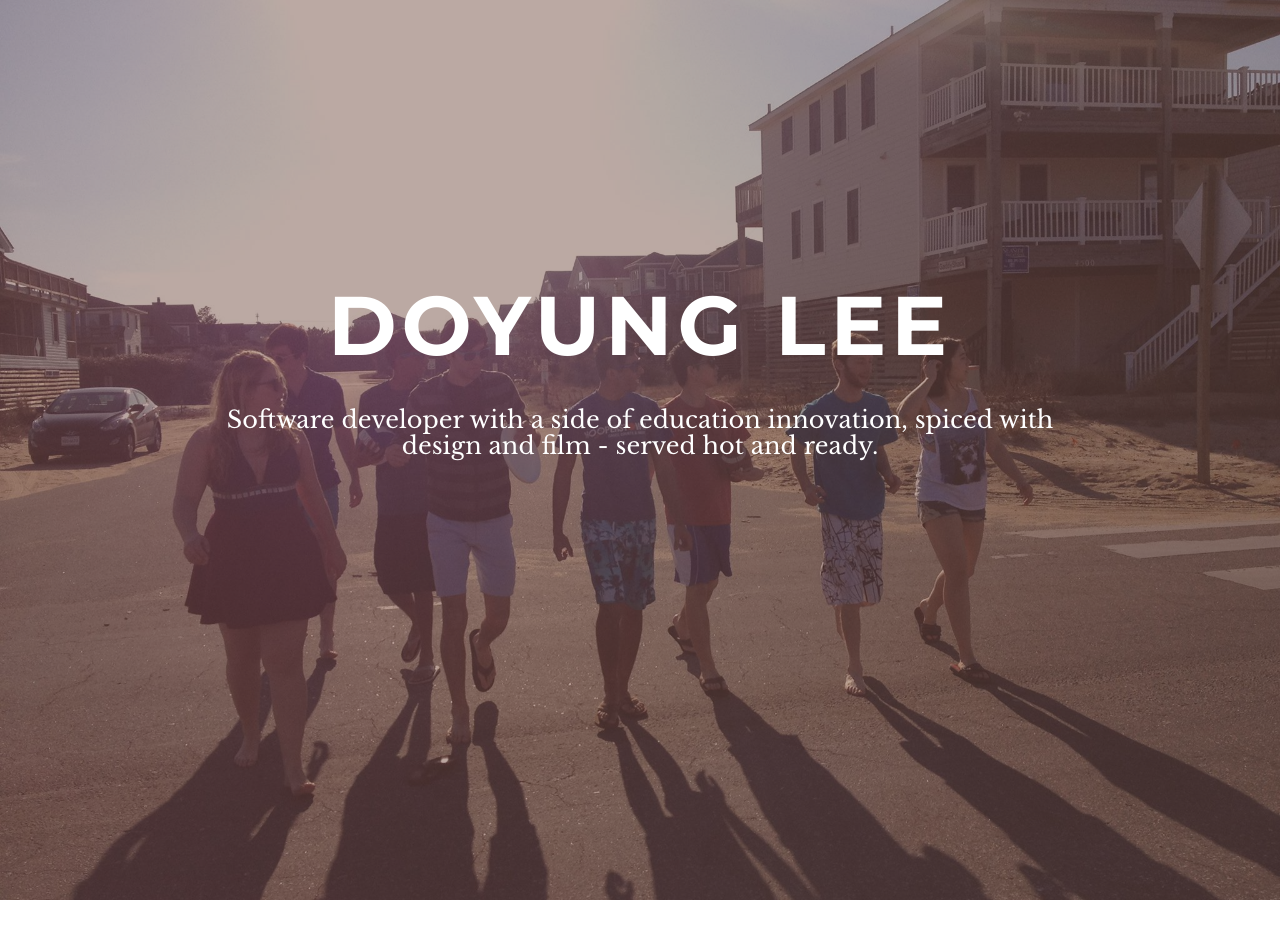
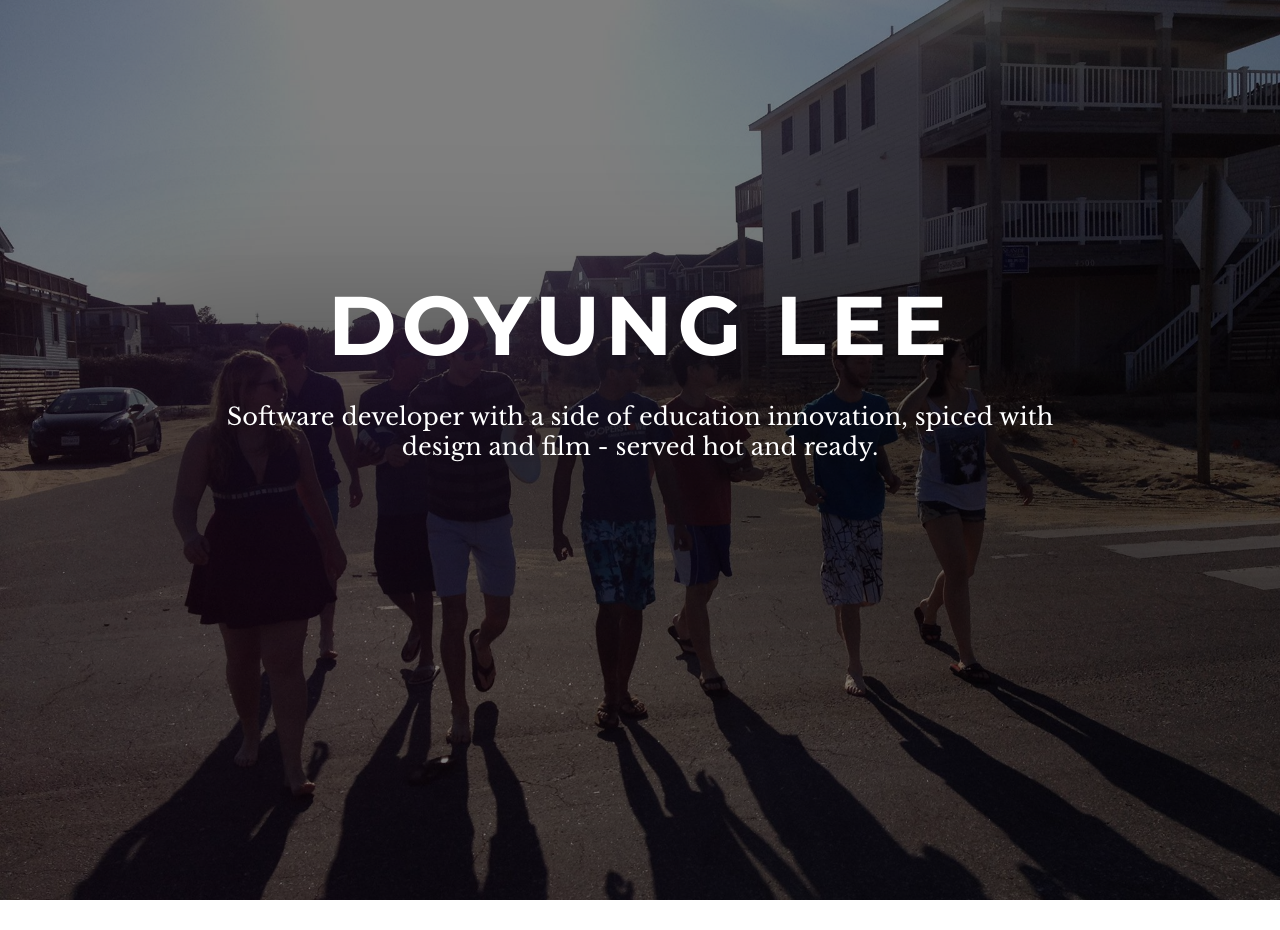
Before and after one commit to doyunglee/doyunglee.github.io, a Jekyll site: the page index.html, which Jekyll copies as it is, in a window 1280 px wide. Built offline with Jekyll 4.4.1, drawn with Linux system fonts in a browser that asks for light colours; nearby versions of some CDN libraries; after the commit the page ends 900 px from its top, so only the background shows below that.

Commit message:
a little bit of hussle

```diff
--- a/css/main.css
+++ b/css/main.css
@@ -17,6 +17,7 @@ body {
    padding: 0;
    color: #ffffff;
    text-align: center;
+   margin-bottom: 0px;
 }
 
 .hithere h1{
@@ -29,13 +30,16 @@ body {
 .serif-talk h3{
    font-family: "Libre Baskerville";
    letter-spacing: 0px;
-   padding: 5px 2px;
+   padding: 0px 2px;
    font-size: 200%;
+   line-height: 125%;
+   background-color: rgba(0, 0, 0, 0.3);
+   box-shadow: 0 0 150px 100px rgba(0, 0, 0, 0.3);
 }
 
 .layer {
    padding-top: 250px;
-   background-color: rgba(121, 85, 72, 0.5);
+   background-color: rgba(0, 0, 0, 0.5);
    top: 0;
    left: 0;
    width: 100%;
```
